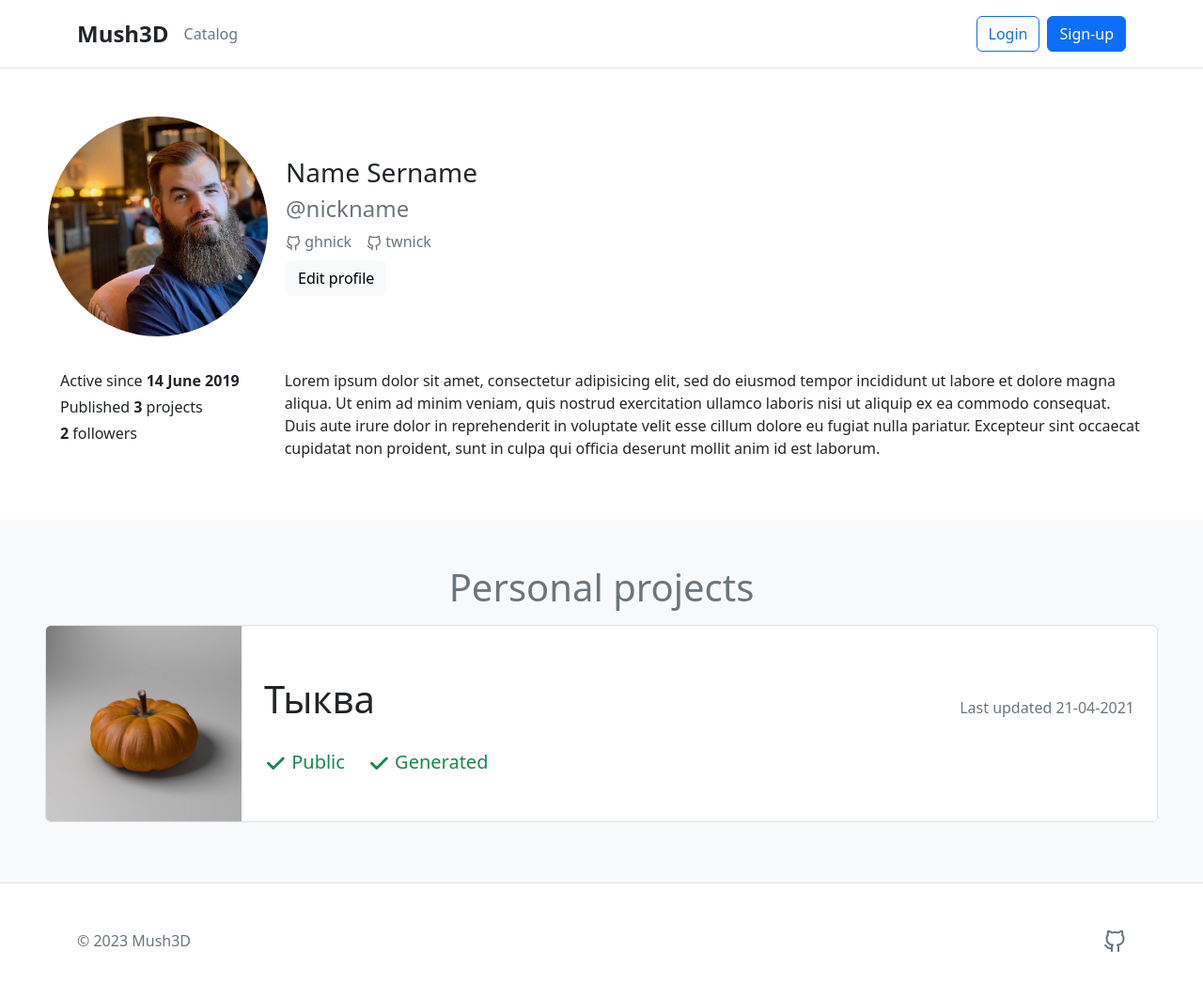
After one commit to Soskiiit/mush, a Django app: page /profile/ in a window 1280 px wide. The commit adds this page. Shown: the whole page at 94% size. Run offline with Django 3.2, Linux system fonts and the light colour scheme; some libraries are stand-ins or nearby versions.

Commit message:
Done profile.html, minor changes

```diff
--- a/mush/static/css/theme.css
+++ b/mush/static/css/theme.css
@@ -19,3 +19,17 @@
     color: white !important;
     background-color: var(--bs-danger) !important;
 }
+
+.bg-img {
+    background-repeat: no-repeat;
+    background-position: center;
+    background-size: cover;
+}
+
+.my-link {
+    text-decoration: none !important;
+}
+
+.my-link:hover {
+    text-decoration: underline !important;
+}
--- a/mush/theme/templates/catalog/components/item-card.html
+++ b/mush/theme/templates/catalog/components/item-card.html
@@ -19,14 +19,11 @@
 </style>
 
 <div
-class="catalog-card rounded rounded-3 overflow-hidden"
+class="catalog-card bg-img rounded rounded-3 overflow-hidden"
 style="
 aspect-ratio: 1;
 /*height: 20rem;*/
 background-image: url({% static image %});
-background-repeat: no-repeat;
-background-position: center;
-background-size: cover;
 ">
     <a href="{% url "item" %}" class="h-100 user-select-none text-decoration-none catalog-card-body">
         <div class="w-100 mt-auto p-5 pb-4 text-white">
--- a/mush/theme/templates/catalog/components/projects-item-card.html
+++ b/mush/theme/templates/catalog/components/projects-item-card.html
@@ -9,14 +9,12 @@ border rounded overflow-hidden
 bg-white d-flex flex-row"
 style="cursor: pointer;">
     <div
+    class="bg-img"
     style="
     flex: none;
     width: 13rem;
     aspect-ratio: 1;
     background-image: url({% static "assets/pumpkin.jpg" %});
-    background-repeat: no-repeat;
-    background-position: center;
-    background-size: cover;
     ">
     </div>
 
--- a/mush/theme/templates/theme/components/header.html
+++ b/mush/theme/templates/theme/components/header.html
@@ -8,9 +8,9 @@
             </a>
 
             <ul class="nav col-12 col-lg-auto me-lg-auto mb-2 justify-content-center mb-md-0">
-                <li><a href="#" class="nav-link px-2 link-secondary">Catalog</a></li>
-                <li><a href="#" class="nav-link px-2 link-dark">FAQs</a></li>
-                <li><a href="#" class="nav-link px-2 link-dark">About</a></li>
+                <li><a href="{% url "index" %}" class="nav-link px-2 link-secondary">Catalog</a></li>
+                {# <li><a href="#" class="nav-link px-2 link-dark">FAQs</a></li> #}
+                {# <li><a href="#" class="nav-link px-2 link-dark">About</a></li> #}
             </ul>
 
             {% if user.is_authenticated %}
@@ -20,7 +20,7 @@
                     </a>
                     <ul class="dropdown-menu text-small" style="">
                         <li><a class="dropdown-item" href="{% url "my-projects" %}">My projects</a></li>
-                        <li><a class="dropdown-item" href="#">Profile</a></li>
+                        <li><a class="dropdown-item" href="{% url "profile" %}">Profile</a></li>
                         <li><a class="dropdown-item" href="#">Settings</a></li>
                         <li><hr class="dropdown-divider"></li>
                         <li><a class="dropdown-item" href="#">Sign out</a></li>
--- /dev/null
+++ b/mush/theme/templates/users/profile.html
@@ -0,0 +1,66 @@
+{% extends "theme/base.html" %}
+{% load static %}
+
+{% block tab_title %}Username{% endblock %}
+
+{% block fullwidth-body %}
+    <div class="bg-white p-5">
+        <!-- Row 1: Profile pic -->
+        <div
+        class="mb-3 d-flex flex-row justify-content-start align-items-center">
+            <div
+            class="rounded-circle bg-img me-3"
+            style="
+            height: 15rem;
+            border: solid 3px white;
+            aspect-ratio: 1;
+            background-image: url({% static "assets/profile.jpeg" %});
+            ">
+            </div>
+            <div
+            class="d-flex flex-column justify-content-center overflow-hidden"
+            >
+                <h3>Name Sername</h3>
+                <h4 class="text-muted">@nickname</h4>
+                <div class="mb-2 d-flex flex-row justify-content-start">
+                    <a href="#" target="_blank" class="me-3 my-link text-muted">
+                        <span><img width="16" height="16" src="{% static "assets/github.svg" %}"> </span>
+                        ghnick
+                    </a>
+                    <a href="#" target="_blank" class="me-3 my-link text-muted">
+                        <span><img width="16" height="16" src="{% static "assets/github.svg" %}"> </span>
+                        twnick
+                    </a>
+                </div>
+                <a href="#" class="btn btn-light" style="width: fit-content;">Edit profile</a>
+            </div>
+        </div>
+        <!-- Row 2: Followers & Bio -->
+        <div class="d-flex flex-row">
+            <div class="me-3 p-3" style="flex: none">
+                <div class="mb-1">
+                    Active since <span class="fw-semibold">14 June 2019</span>
+                </div>
+                <div class="mb-1">
+                    Published <span class="fw-semibold">3</span> projects
+                </div>
+                <div class="mb-1">
+                    <span class="fw-semibold">2</span> followers
+                </div>
+            </div>
+            <div class="flex-grow-1 p-3">
+                Lorem ipsum dolor sit amet, consectetur adipisicing elit, sed do eiusmod
+                tempor incididunt ut labore et dolore magna aliqua. Ut enim ad minim veniam,
+                quis nostrud exercitation ullamco laboris nisi ut aliquip ex ea commodo
+                consequat. Duis aute irure dolor in reprehenderit in voluptate velit esse
+                cillum dolore eu fugiat nulla pariatur. Excepteur sint occaecat cupidatat non
+                proident, sunt in culpa qui officia deserunt mollit anim id est laborum.
+            </div>
+        </div>
+    </div>
+
+    <h2 class="mt-5 mb-3 text-center display-6 text-muted">Personal projects</h2>
+    <div class="p-5 pt-0 d-flex flex-column">
+        <div class="mb-3">{% include "catalog/components/projects-item-card.html" with name="Тыква" generated=1 public=1 %}</div>
+    </div>
+{% endblock %}
--- a/mush/theme/urls.py
+++ b/mush/theme/urls.py
@@ -8,4 +8,5 @@ urlpatterns = [
     path('signup/', views.SignupView.as_view(), name='signup'),
     path('item/', views.ItemDetailsView.as_view(), name='item'),
     path('edit/', views.ItemEditView.as_view(), name='edit'),
+    path('profile/', views.ProfileView.as_view(), name='profile'),
 ]
--- a/mush/theme/views.py
+++ b/mush/theme/views.py
@@ -3,6 +3,10 @@ from django.views.generic.base import TemplateView
 
 is_model_ready = 1
 is_user_the_owner = 1
+
+
+class ProfileView(TemplateView):
+    template_name = 'users/profile.html'
 
 
 class SignupView(TemplateView):
```
